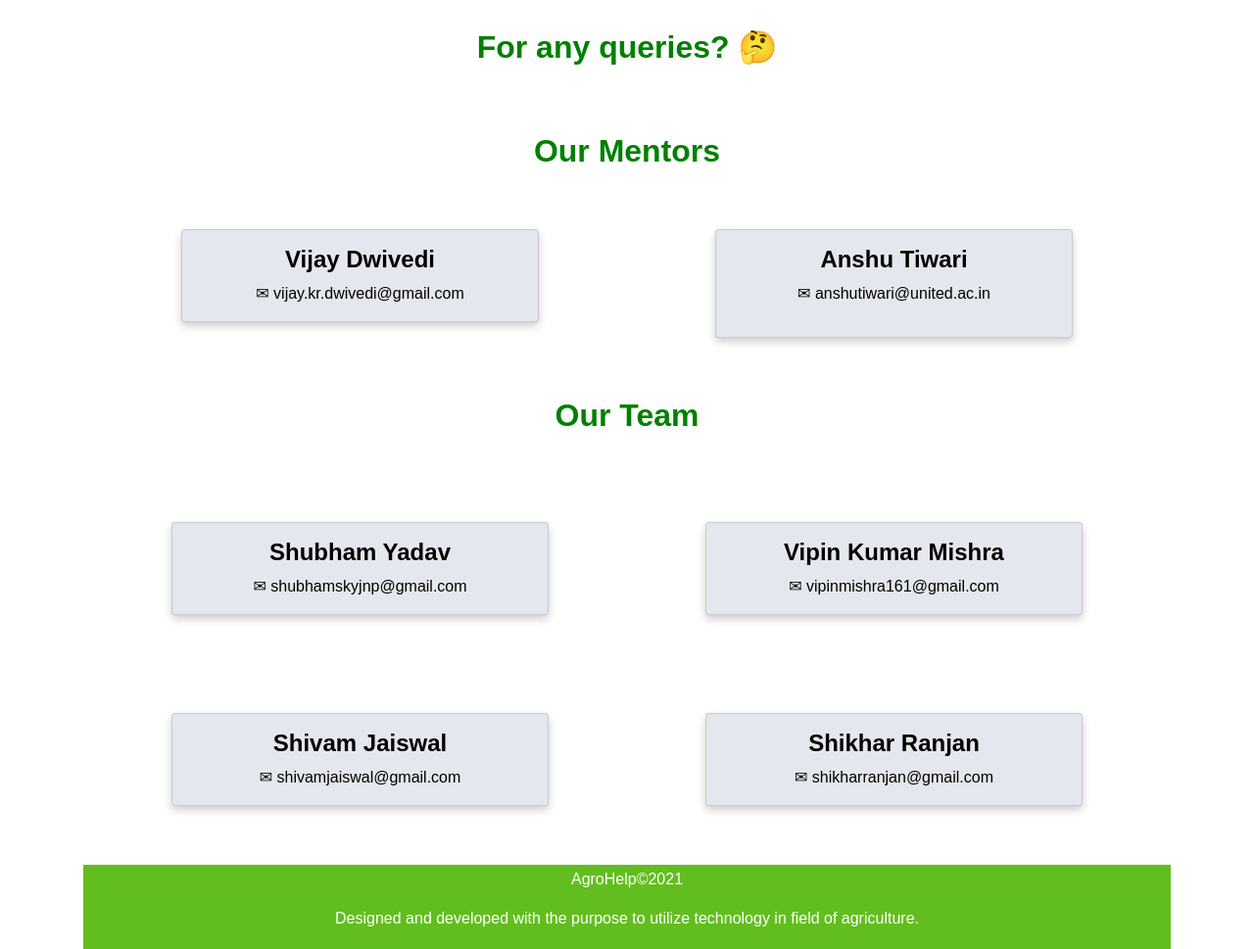
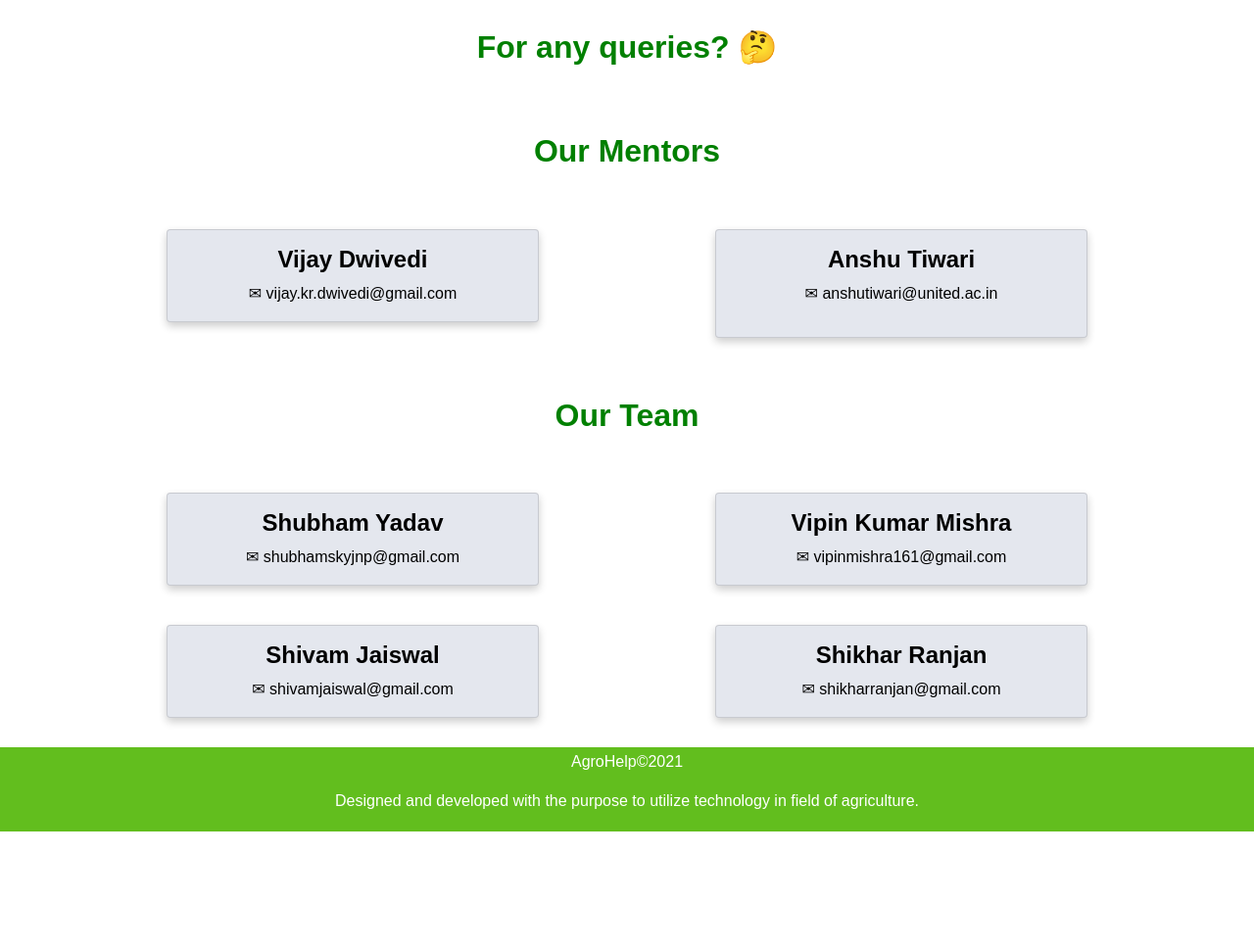
Before and after one commit to shubham-yadav-git/AgroHelp, a Flask app: page /contact in a window 1280 px wide. Shown: the part 117-1086 px from the top of the page at 98% size. After the commit the page ends 966 px from the top, so only its background shows below. Run offline with Flask 2, Linux system fonts and the light colour scheme; parts of the project's set-up code (start-up, migrations or seed data) failed here and were passed over; some libraries are stand-ins or nearby versions.

Commit message:
Contact error rectified

```diff
--- a/templates/contactus.html
+++ b/templates/contactus.html
@@ -1,6 +1,7 @@
 {% extends 'layout.html' %}
 
 {% block content %}
+
 <style>
     * {
         box-sizing: border-box;
@@ -57,8 +58,8 @@
         background-color: #e4e7ee;
     }
 </style>
-<div id="container" name="container" class="container">
-    <!-- <h2 style="text-align-last: center; color:green"><b>Project Guide</b></h2> -->
+<!-- <div id="container" name="container" class="container">
+    <h2 style="text-align-last: center; color:green"><b>Project Guide</b></h2> -->
 
 <div id="container" name="container" class="container">
     <h2 style="text-align-last: center; font-weight: bolder; color:green">For any queries? 🤔</h2>
@@ -90,7 +91,7 @@
     </div>
     <h2 style="text-align-last: center; color:green"> <b>Our Team</b></h2>
     <div class="row">
-        <div class="column1">
+        <div class="column">
             <div class="card">
 
                 <div class="container">
@@ -101,7 +102,7 @@
             </div>
         </div>
 
-        <div class="column1">
+        <div class="column">
             <div class="card">
 
                 <div class="container">
@@ -111,7 +112,7 @@
             </div>
         </div>
 
-        <div class="column1">
+        <div class="column">
             <div class="card">
 
                 <div class="container">
@@ -121,7 +122,7 @@
             </div>
         </div>
 
-        <div class="column1">
+        <div class="column">
             <div class="card">
 
                 <div class="container">
@@ -130,8 +131,6 @@
                 </div>
             </div>
         </div>
-
-
     </div>
 
 </div>
--- a/templates/layout.html
+++ b/templates/layout.html
@@ -180,7 +180,7 @@ function myCheck(){
     if ( ch== true){
     // text.style.display = "block";
         body=document.getElementsByTagName('body');
-        document.body.style.background="#121212";
+        document.body.style.background="black";
         document.body.style.color="White";
         // console.log(body);
 
```
